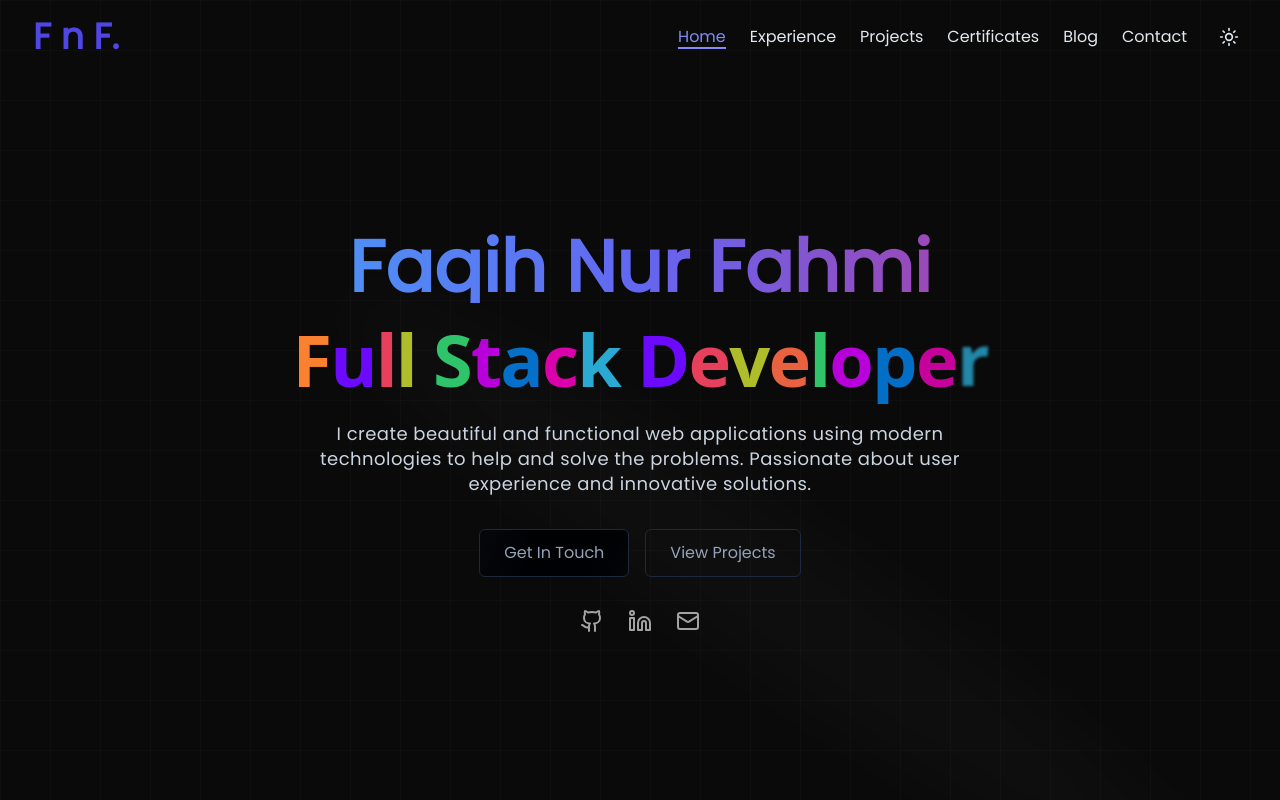
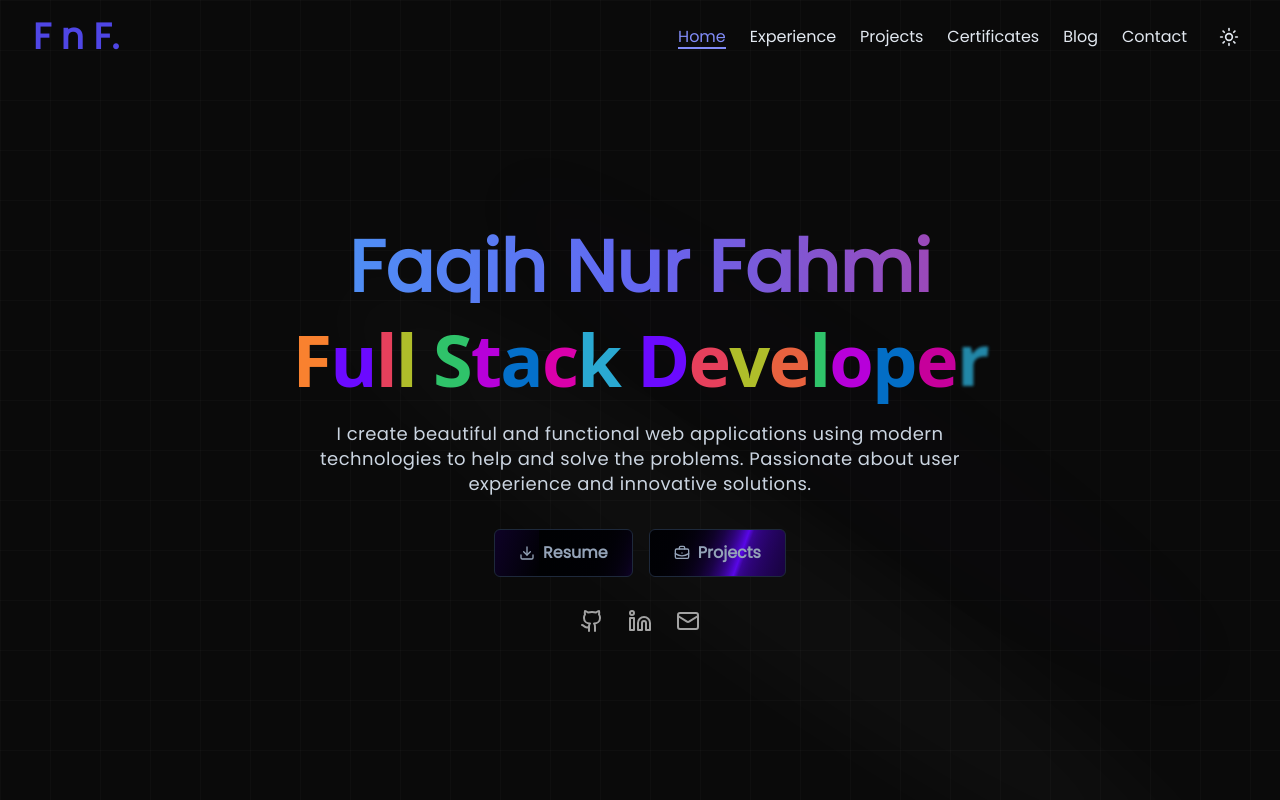
Before and after one commit to faqihfnf/fnf-portofolio, a Next.js app: page / in a window 1280 px wide. Shown: the top 800 px of the page. Built offline with nearby package versions, Linux system fonts and the light colour scheme.

Commit message:
update hero section with add download resume

```diff
--- a/app/globals.css
+++ b/app/globals.css
@@ -98,6 +98,15 @@
   }
 }
 
+@keyframes shimmer-reverse {
+  from {
+    background-position: -200% 0;
+  }
+  to {
+    background-position: 0 0;
+  }
+}
+
 @layer base {
   * {
     @apply border-border;
@@ -111,6 +120,10 @@
   animation: shimmer 2s linear infinite;
 }
 
+.animate-shimmer-reverse {
+  animation: shimmer-reverse 2s linear infinite;
+}
+
 .bg-grid-white\/\[0\.02\] {
   background-image: linear-gradient(rgba(255, 255, 255, 0.02) 1px, transparent 1px), linear-gradient(90deg, rgba(255, 255, 255, 0.02) 1px, transparent 1px);
   background-size: 50px 50px;
--- a/components/ui/hero-section.tsx
+++ b/components/ui/hero-section.tsx
@@ -3,10 +3,11 @@
 import React from "react";
 import { motion } from "framer-motion";
 import { Spotlight } from "./spotlight";
-import { Github, Linkedin, Mail } from "lucide-react";
+import { BriefcaseBusinessIcon, DownloadIcon, Github, Linkedin, Mail } from "lucide-react";
 import Link from "next/link";
 import TextGenerateEffect from "./text-generate-effect";
 import { ColourfulText } from "./colourful-text";
+import { Button } from "./moving-border";
 
 export default function HeroSection() {
   const words = `I create beautiful and functional web applications using modern technologies to help and solve the problems. Passionate about user experience and innovative solutions.`;
@@ -14,6 +15,8 @@ export default function HeroSection() {
   return (
     <div className="h-screen w-full flex md:items-center md:justify-center bg-black/[0.96] antialiased bg-grid-white/[0.02] relative overflow-hidden">
       <Spotlight className="-top-40 left-0 md:left-60 md:-top-20" fill="white" />
+      <Spotlight className="top-10 left-full h-[80vh] w-[50vw]" fill="blue" />
+      <Spotlight className="top-28 left-80 h-[80vh] w-[50vw]" fill="indigo" />
       <div className="p-4 max-w-7xl mx-auto relative z-10 w-full pt-20 md:pt-0">
         <motion.h1
           className="text-4xl md:text-7xl font-bold text-center bg-clip-text text-transparent bg-gradient-to-r from-sky-400 via-indigo-500 to-pink-600 bg-opacity-50 mt-20"
@@ -37,13 +40,19 @@ export default function HeroSection() {
 
         <motion.div className="flex justify-center space-x-4 mt-8" initial={{ opacity: 0, y: 20 }} animate={{ opacity: 1, y: 0 }} transition={{ duration: 0.8, delay: 0.4 }}>
           <Link
-            href="/contact"
-            className="inline-flex h-12 animate-shimmer items-center justify-center rounded-md border border-slate-800 bg-[linear-gradient(110deg,#000103,45%,#1e2631,55%,#000103)] bg-[length:200%_100%] px-6 font-medium text-slate-400 transition-colors focus:outline-none focus:ring-2 focus:ring-slate-400 focus:ring-offset-2 focus:ring-offset-slate-50"
+            href="/CV.pdf"
+            target="_blank"
+            rel="noopener noreferrer"
+            className="inline-flex h-12 animate-shimmer items-center justify-center rounded-md border border-slate-800 bg-[linear-gradient(110deg,#000103,45%,#5907e8,55%,#000103)] bg-[length:200%_100%] px-6 text-slate-400 transition-colors focus:outline-none focus:ring-2 focus:ring-slate-400 focus:ring-offset-2 focus:ring-offset-slate-50 hover:text-slate-100 font-semibold"
           >
-            Get In Touch
+            <DownloadIcon className="mr-2 h-4 w-4" />
+            Resume
           </Link>
-          <Link href="/projects" className="inline-flex h-12 items-center justify-center rounded-md border border-slate-800 bg-transparent px-6 font-medium text-slate-400 hover:bg-slate-800 transition-colors">
-            View Projects
+          <Link
+            href="/projects"
+            className="inline-flex h-12 animate-shimmer-reverse items-center justify-center rounded-md border border-slate-800 bg-[linear-gradient(110deg,#000103,45%,#5907e8,55%,#000103)] bg-[length:200%_100%] px-6 text-slate-400 transition-colors focus:outline-none focus:ring-2 focus:ring-slate-400 focus:ring-offset-2 focus:ring-offset-slate-50 hover:text-slate-100 font-semibold"
+          >
+            <BriefcaseBusinessIcon className="mr-2 h-4 w-4" /> Projects
           </Link>
         </motion.div>
 
--- a/components/ui/moving-border.tsx
+++ b/components/ui/moving-border.tsx
@@ -25,7 +25,7 @@ export function Button({
 }) {
   return (
     <Component
-      className={cn(" shadow-indigo-400 hover:shadow-indigo-600 shadow-md relative text-xl p-[1px] overflow-hidden md:col-span-2", containerClassName)}
+      className={cn(" shadow-indigo-400 hover:shadow-indigo-600 shadow-sm relative text-xl p-[1px] overflow-hidden md:col-span-2", containerClassName)}
       style={{
         borderRadius: borderRadius,
       }}
```
Also changed, not shown: 1 other file (tests, documents, lock files or other folders).
